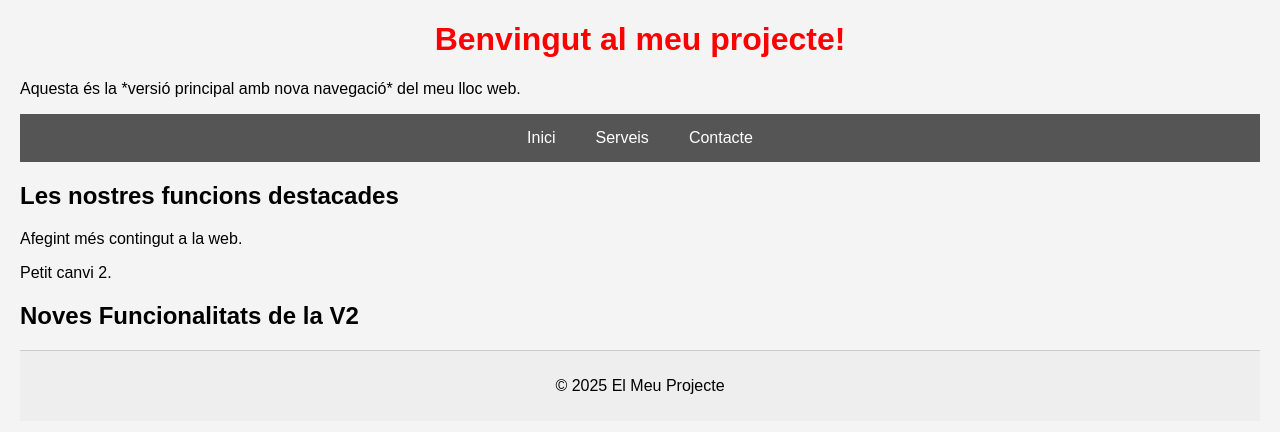
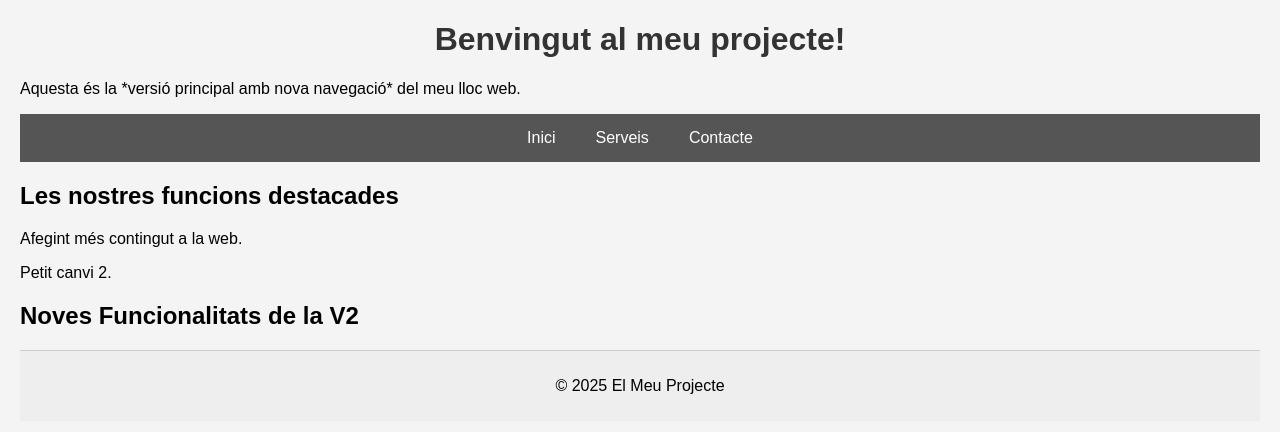
Before and after one commit to jomife/el-meu-primer-projecte-web, a plain HTML site: page index.html in a window 1280 px wide. Drawn offline with Linux system fonts and the light colour scheme.

Commit message:
Revert "Error expressament css color h1"
This reverts commit f3b951b9ea5395b612af6367bb299076106cc6b1.

```diff
--- a/styles.css
+++ b/styles.css
@@ -5,8 +5,9 @@ body {
     margin: 20px;
     background-color: #f4f4f4;
 }
-h1 {color: red; }
-
+h1 {
+    color: #333;
+}
 h1 { text-align: center; }
 
 footer {
```
